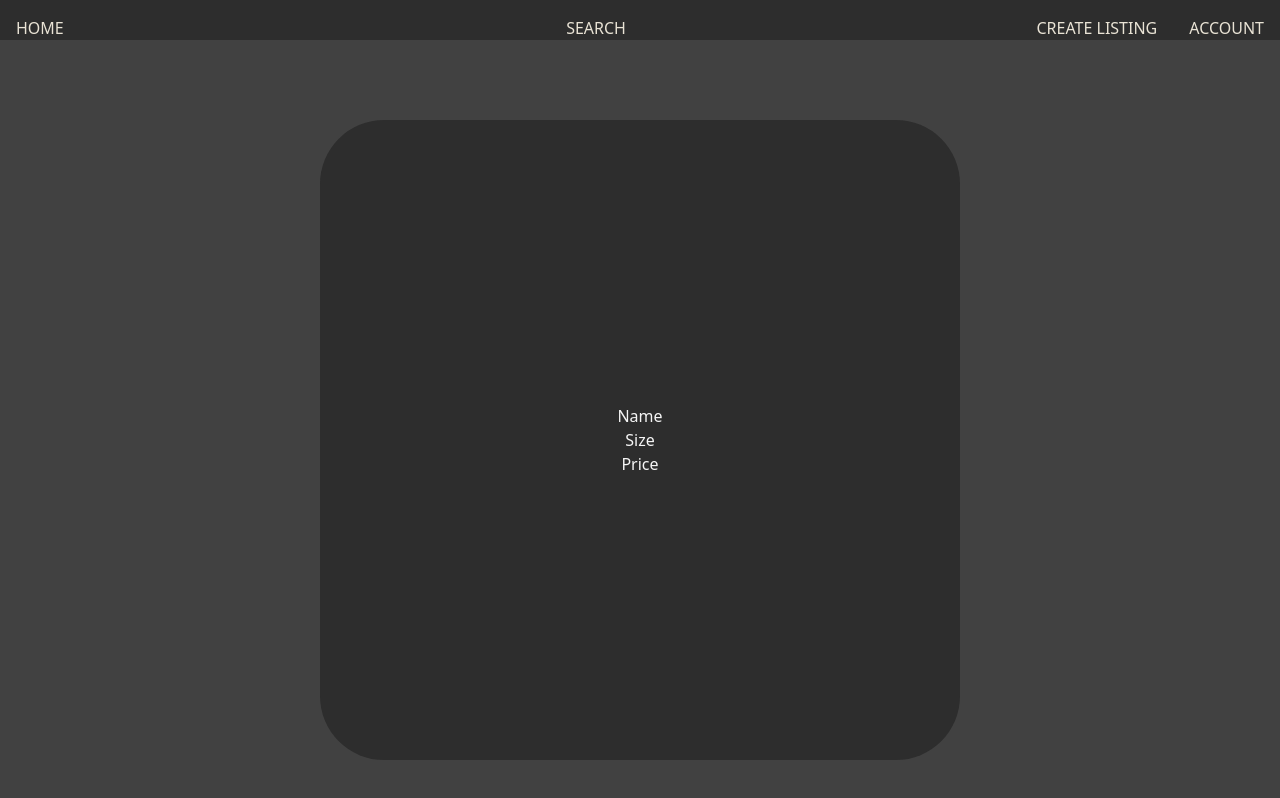
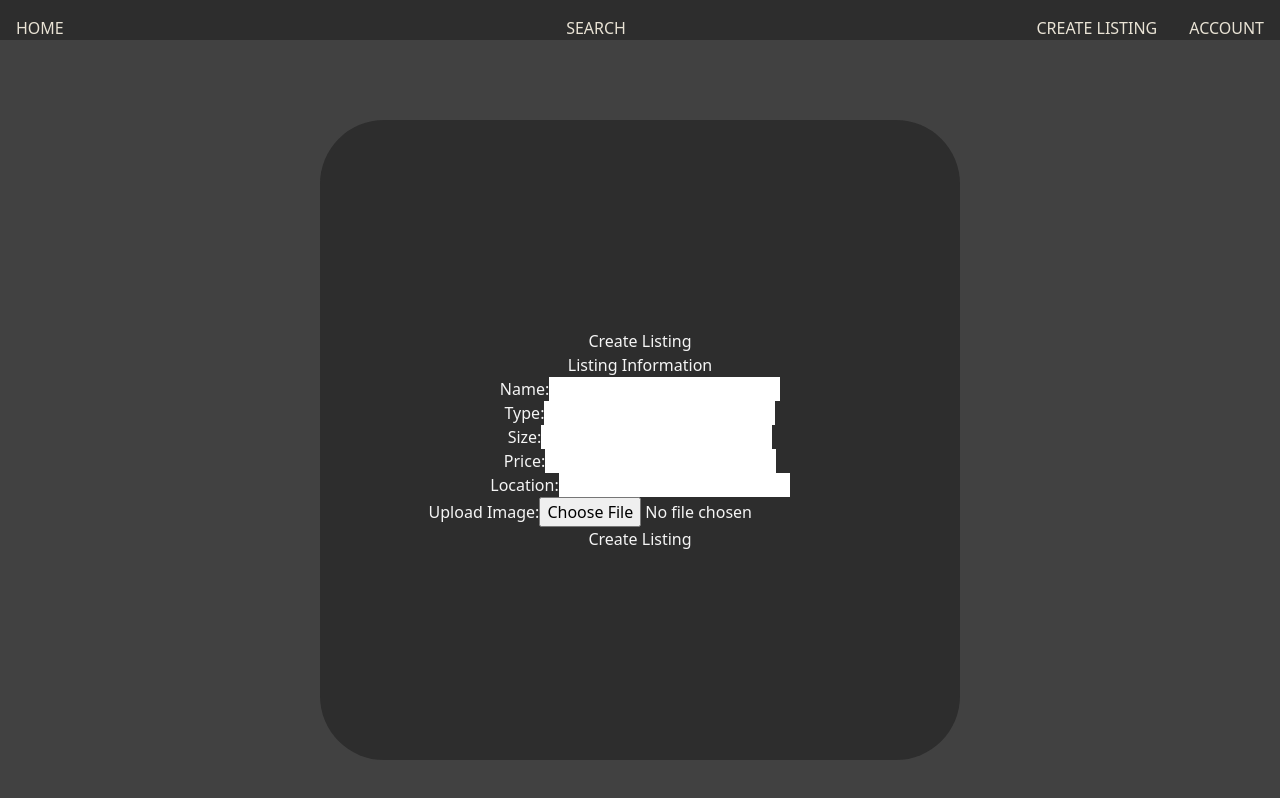
Before and after one commit to kyleanthony8/SpaceCommerce-FrontEnd, a React (Create React App) app in the folder client/: page /createListing in a window 1280 px wide. Built offline with nearby package versions, Linux system fonts and the light colour scheme.

Commit message:
Input Forms

```diff
--- a/client/src/screens/createList/CreateList.jsx
+++ b/client/src/screens/createList/CreateList.jsx
@@ -1,12 +1,50 @@
 import './CreateList.css';
+import React from 'react';
 
 function CreateList() {
   return (
     <div className='createList'>
       <div className='center'>
-        <p>Name</p>
-        <p>Size</p>
-        <p>Price</p>
+        <h1>Create Listing</h1>
+        <p>Listing Information</p>
+
+      <form id="inputName">
+        <label>
+        Name:
+        <input type="text" name="name" />
+        </label>
+        </form>
+      <form id="inputType">
+        <label>
+        Type:
+        <input type="text" name="name" />
+        </label>
+        </form>
+      <form id="inputSize">
+        <label>
+        Size:
+        <input type="text" name="name" />
+        </label>
+        </form>
+      <form>
+        <label id="inputPrice">
+        Price:
+        <input type="text" name="name" />
+        </label>
+        </form>
+      <form id="inputLocation">
+        <label>
+        Location:
+        <input type="text" name="name" />
+        </label>
+        </form>
+      <form id="uploadImage">
+        <label>
+        Upload Image:
+        <input type="file" name="name" />
+        </label>
+        </form>
+     <button id="createListing">Create Listing</button>
       </div>
 
     </div>
```
Also changed, not shown: 1 other file (tests, documents, lock files or other folders).
